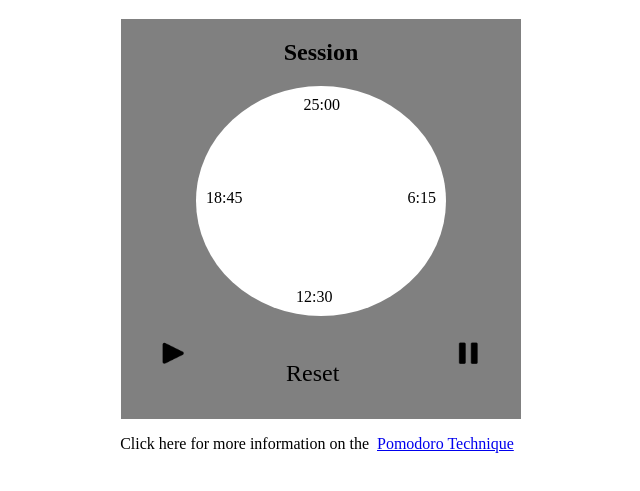
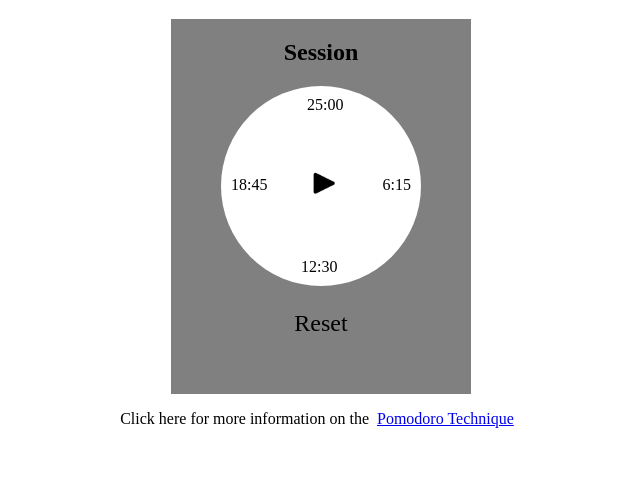
Before and after one commit to JeffAbney/react-pomodoro-clock, a React app: page / in a window 1280 px wide. Shown: the part 69-560 px from the top of the page, without its empty margins (319-959 px from the left). Built offline with nearby package versions, Linux system fonts and the light colour scheme.

Commit message:
change position of play/pause button

```diff
--- a/src/components/App.js
+++ b/src/components/App.js
@@ -40,17 +40,18 @@ const Dial = (props) => {
           <div className="dial-number" id="three-quarter-time">
             {Math.trunc(sessionLength*0.75)}:{Math.trunc(sessionLength%(4/3)*60*3/4)}
           </div>
+          <div className="dial-button-container play-button-container">
+            <img className="dial-button play-button" src={timerIsRunning ? pause : play} />
+          </div>
         </div>
-        <div className="dial-button-container play-button-container">
-          <img className="dial-button play-button" src={play} />
-          <p className="dial-button reset-button">
-          Reset
-          </p>
-          <img className="dial-button pause-button" src={pause} />
-        </div>
+        <p className="reset-button">
+        Reset
+        </p>
       </div>
 	);
 }
+
+
 
 const Footer = (props) => {
 
--- a/src/styles/App.css
+++ b/src/styles/App.css
@@ -26,16 +26,16 @@ a {
 	flex-direction: column;
 	justify-content: flex-start;
 	align-items: center;
-	width: 400px;
-	height: 400px;
+	width: 300px;
+	height: 375px;
 	background-color: grey;
 }
 
 .dial {
 	position: relative;
 	border-radius: 50%;
-	height: 250px;
-	width: 250px;
+	height: 200px;
+	width: 200px;
 	background-color: white;
 }
 
@@ -63,16 +63,13 @@ a {
 	left: 10px;
 }
 
-.dial-button-container {
-	display: flex;
-	justify-content: space-between;
-	width: 100%;
-}
 
 .dial-button {
+	position: absolute;
+	top: 40%;
+	left: 43%;
 	height: 35px;
 	width: 35px;
-	padding: 20px 35px 0 35px;
 }
 
 .reset-button {
```
